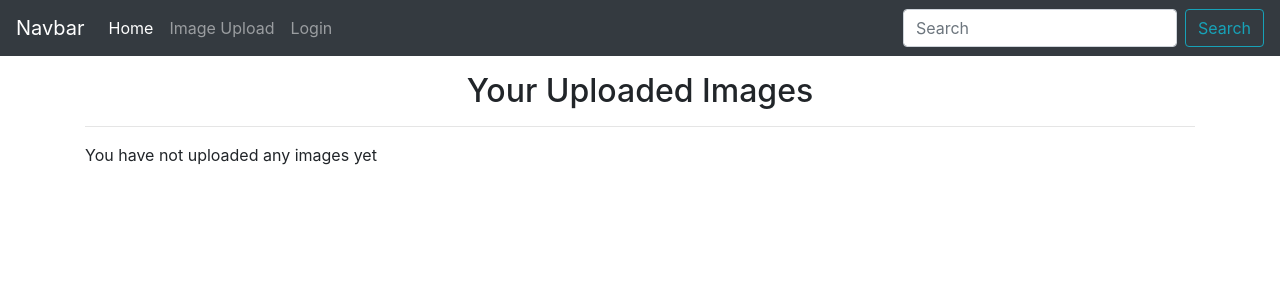
After one commit to sjokkateer/flask_distributed_auth_service, a Flask app: template application/templates/images.html in a window 1280 px wide. The commit adds this page. Shown: the top 300 px of the page. Run offline with Flask 2, Linux system fonts and the light colour scheme; the template is opened without the code that fills it, so the values that code supplies are empty; some libraries are stand-ins or nearby versions.

Commit message:
WEB APP: Add functionality to display uploaded images

```diff
--- a/application/__init__.py
+++ b/application/__init__.py
@@ -1,5 +1,5 @@
 from .config import Config
-from .views import LoginView, TemplateView, ImageUploadView
+from .views import LoginView, TemplateView, ImageUploadView, ImagesView
 from classes import User
 from datetime import datetime
 from flask import Flask, flash, render_template, redirect, session, url_for
@@ -34,3 +34,4 @@ app.add_url_rule('/login', view_func=LoginView.as_view('login'))
 
 image_upload_view = login_required(ImageUploadView.as_view('image'))
 app.add_url_rule('/image', view_func=image_upload_view)
+app.add_url_rule('/images', view_func=ImagesView.as_view('images'))
--- /dev/null
+++ b/application/templates/images.html
@@ -0,0 +1,19 @@
+{% extends 'layout.html' %}
+
+{% block title %}
+Uploaded Images
+{% endblock %}
+
+{% block content %}
+<div>
+    <h2 class="text-center">Your Uploaded Images</h2>
+    <hr>
+    {% if images %}
+        {% for image in images %}
+            {% include 'image-thumbnail.html' %}
+        {% endfor %}
+    {% else %}
+    You have not uploaded any images yet
+    {% endif %}
+</div>
+{% endblock %}
--- a/application/templates/navbar.html
+++ b/application/templates/navbar.html
@@ -13,6 +13,11 @@
             <li class="nav-item">
                 <a class="nav-link" href="{{ url_for('image') }}">Image Upload</a>
             </li>
+            {% if current_user.is_authenticated %}
+            <li class="nav-item">
+                <a class="nav-link" href="{{ url_for('images') }}">Uploaded Images</a>
+            </li>
+            {% endif %}
             <li class="nav-item">
                 {% if not current_user.is_authenticated %}
                 <a class="nav-link" href="{{ url_for('login') }}">Login</a>
```
Also changed, not shown: application/templates/image-thumbnail.html (added, +7 -0 lines), application/templates/image-upload.html (+2 -6 lines), application/views.py (+13 -1 lines).
